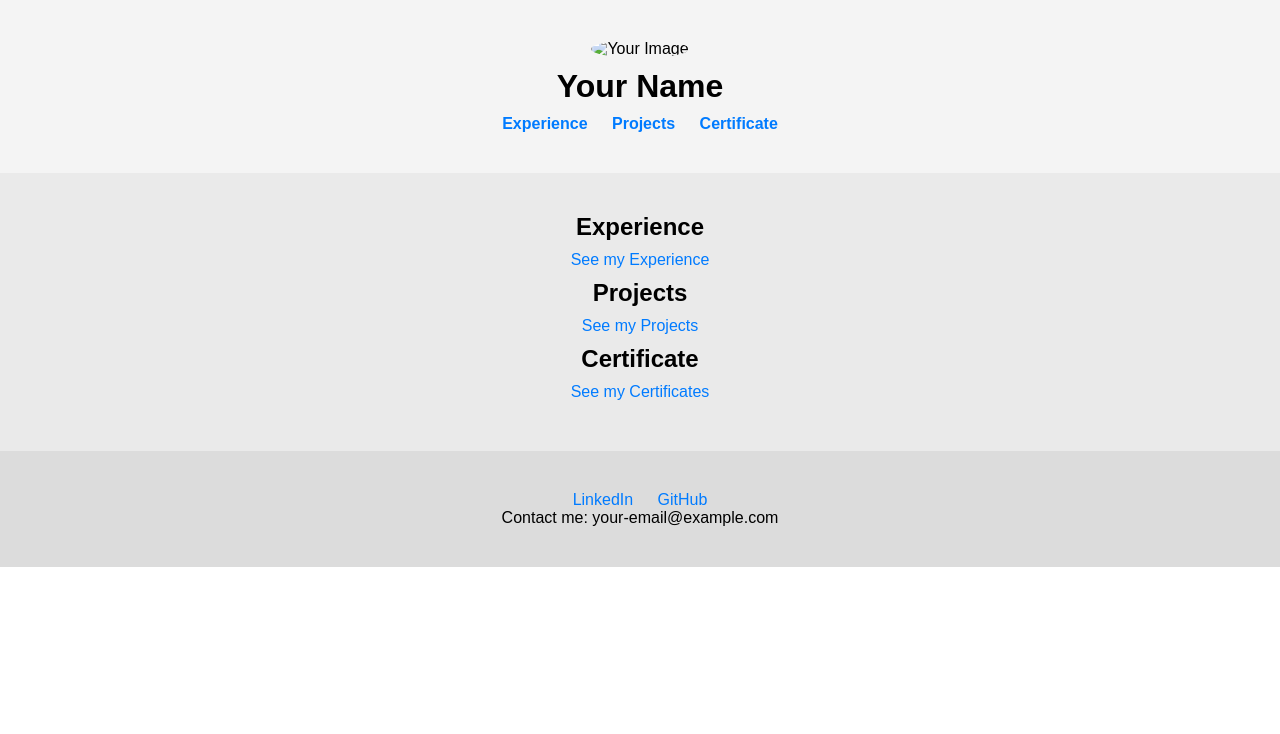
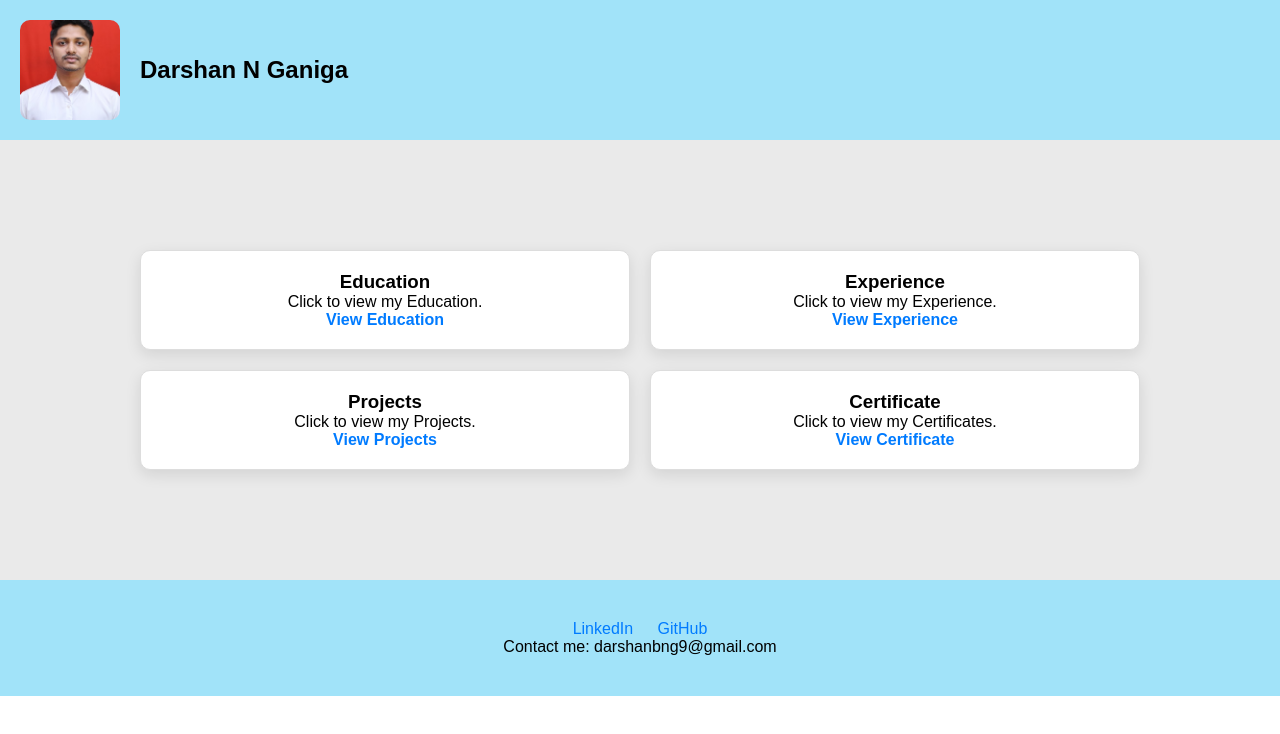
Before and after one commit to Darshan-02/Portfolio, a plain HTML site: page index.html in a window 1280 px wide. Drawn offline with Linux system fonts and the light colour scheme.

Commit message:
Complete index and its style sheet

```diff
--- a/index.html
+++ b/index.html
@@ -10,32 +10,47 @@
     <div class="container">
       <!-- Top Container -->
       <div class="top-container">
-        <img src="your-image-url.jpg" alt="Your Image" />
-        <h1>Your Name</h1>
-        <nav>
-          <a href="#experience">Experience</a>
-          <a href="#projects">Projects</a>
-          <a href="#certificate">Certificate</a>
-        </nav>
+        <!-- Profile Section (Photo + Name) -->
+        <div class="profile-section">
+          <img
+            src="./images/Photo_Darshan Nagaraj Ganiga.jpg"
+            alt="Your Image"
+          />
+          <h1>Darshan N Ganiga</h1>
+        </div>
       </div>
 
       <!-- Middle Container -->
       <div class="middle-container">
-        <h2 id="experience">Experience</h2>
-        <a href="#experience">See my Experience</a>
-
-        <h2 id="projects">Projects</h2>
-        <a href="#projects">See my Projects</a>
-
-        <h2 id="certificate">Certificate</h2>
-        <a href="#certificate">See my Certificates</a>
+        <div class="grid-container">
+          <div class="grid-item">
+            <h3>Education</h3>
+            <p>Click to view my Education.</p>
+            <a href="#education">View Education</a>
+          </div>
+          <div class="grid-item">
+            <h3>Experience</h3>
+            <p>Click to view my Experience.</p>
+            <a href="#experience">View Experience</a>
+          </div>
+          <div class="grid-item">
+            <h3>Projects</h3>
+            <p>Click to view my Projects.</p>
+            <a href="#projects">View Projects</a>
+          </div>
+          <div class="grid-item">
+            <h3>Certificate</h3>
+            <p>Click to view my Certificates.</p>
+            <a href="#certificate">View Certificate</a>
+          </div>
+        </div>
       </div>
 
       <!-- Bottom Container -->
       <div class="bottom-container">
-        <a href="https://www.linkedin.com/in/your-profile">LinkedIn</a>
-        <a href="https://github.com/your-username">GitHub</a>
-        <p>Contact me: your-email@example.com</p>
+        <a href="https://www.linkedin.com/in/darshan-n-ganiga">LinkedIn</a>
+        <a href="https://github.com/Darshan-02">GitHub</a>
+        <p>Contact me: darshanbng9@gmail.com</p>
       </div>
     </div>
   </body>
--- a/styles.css
+++ b/styles.css
@@ -13,51 +13,72 @@ body {
   text-align: center;
 }
 
+/* Top Container Styles */
 .top-container {
-  background-color: #f4f4f4;
+  background-color: #a1e3f9;
+  padding: 20px;
+  display: flex;
+  align-items: center;
+  justify-content: space-between;
+  flex-wrap: wrap;
+}
+
+.profile-section {
+  display: flex;
+  align-items: center;
+}
+
+.profile-section img {
+  width: 100px;
+  height: 100px;
+  border-radius: 10px;
+  object-fit: cover;
+  margin-right: 20px;
+}
+
+.profile-section h1 {
+  font-size: 24px;
+}
+
+/* Middle Container Styles */
+.middle-container {
+  background-color: #eaeaea;
   padding: 40px;
 }
 
-.top-container img {
-  border-radius: 50%;
-  width: 150px;
-  height: 150px;
+.grid-container {
+  display: grid;
+  grid-template-columns: repeat(auto-fit, minmax(350px, 1fr));
+  gap: 20px;
+  max-width: 1000px;
+  margin: auto;
+  padding: 70px 0;
 }
 
-.top-container h1 {
-  margin: 10px 0;
+.grid-item {
+  background-color: white;
+  padding: 20px;
+  border: 1px solid #ddd;
+  border-radius: 10px;
+  box-shadow: 0 5px 15px rgba(0, 0, 0, 0.1);
+  text-align: center;
 }
 
-.top-container a {
-  margin: 0 10px;
+.grid-item a {
   text-decoration: none;
   color: #007bff;
   font-weight: bold;
 }
 
-.top-container a:hover {
+.grid-item a:hover {
   text-decoration: underline;
 }
 
-.middle-container {
-  background-color: #eaeaea;
+/* Bottom Container Styles */
+.bottom-container {
+  background-color: #a1e3f9;
   padding: 40px;
-}
-
-.middle-container a {
-  display: block;
-  margin: 10px 0;
-  text-decoration: none;
-  color: #007bff;
-}
-
-.middle-container a:hover {
-  text-decoration: underline;
-}
-
-.bottom-container {
-  background-color: #dcdcdc;
-  padding: 40px;
+  text-align: center;
 }
 
 .bottom-container a {
@@ -69,3 +90,11 @@ body {
 .bottom-container a:hover {
   text-decoration: underline;
 }
+
+/* ✅ Mobile Responsive Footer */
+@media (max-width: 768px) {
+  .bottom-container a {
+    display: block;
+    margin: 5px 0;
+  }
+}
```
